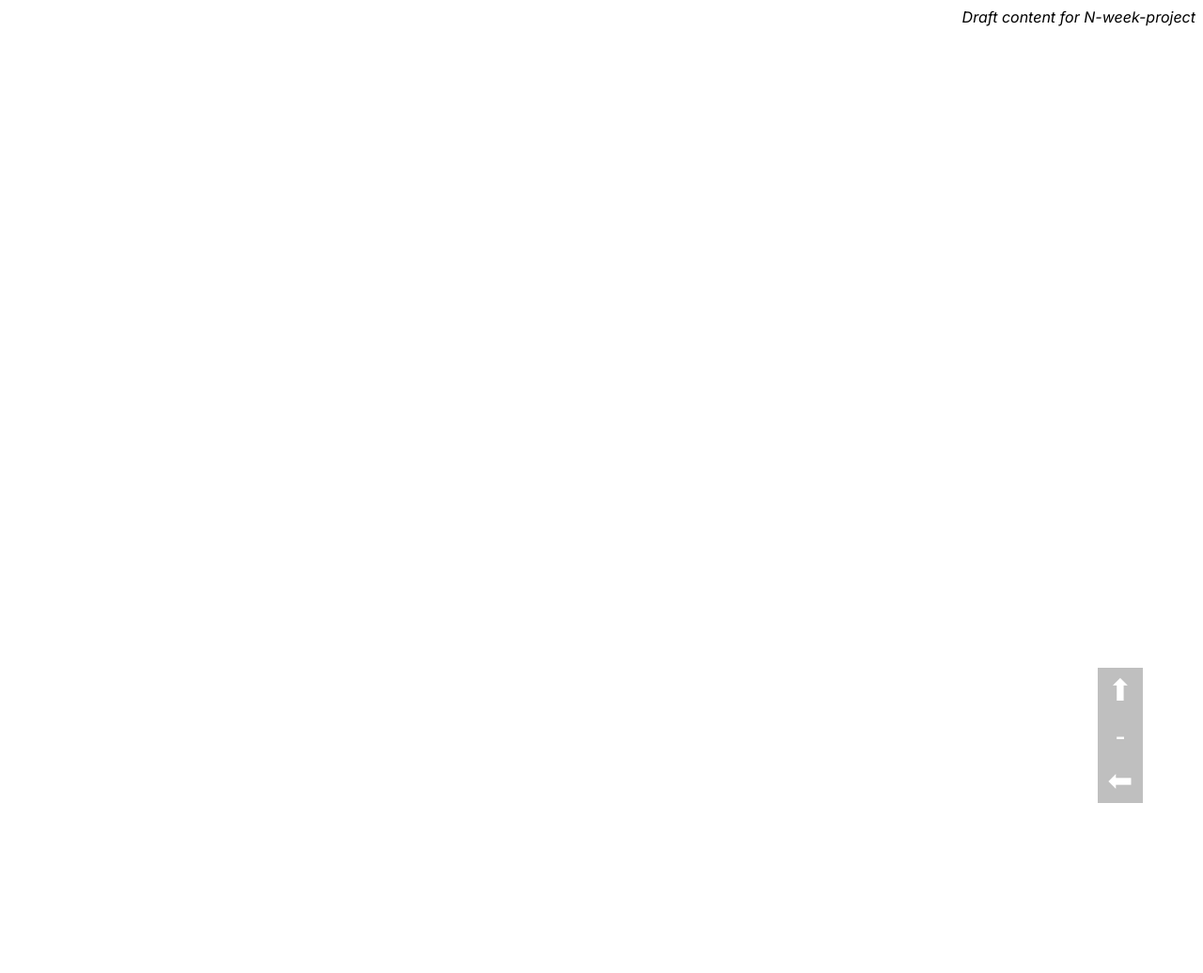
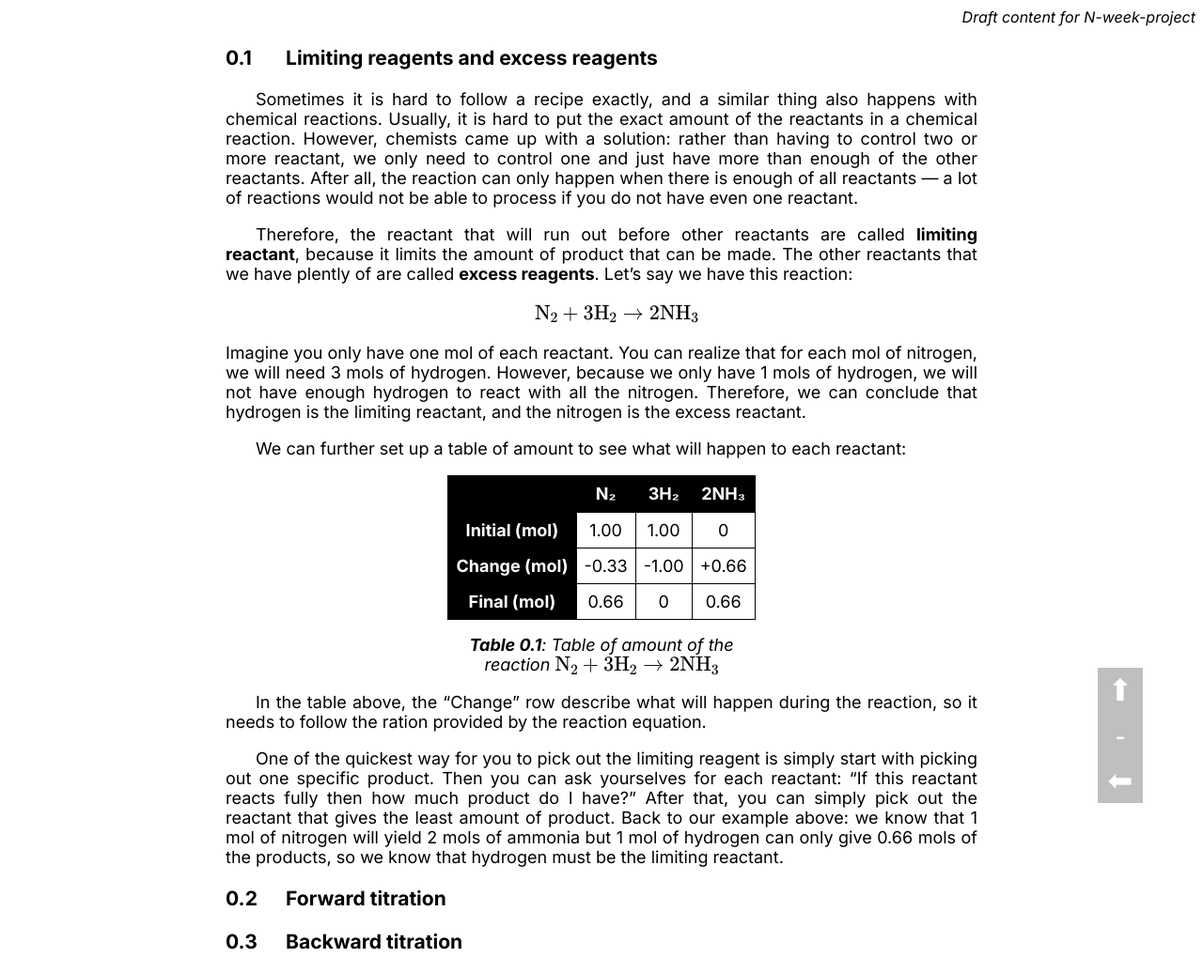
Before and after one commit to LukeNK/n-week-project, a Jekyll site: the page built from drafts/titration.md, in a window 1280 px wide. Shown: the whole page at 94% size. Built offline with Jekyll 4.4.1, drawn with Linux system fonts in a browser that asks for light colours; before the commit the page ends 900 px from its top, so only the background shows below that.

Commit message:
Limiting reagents inside titration chapter

```diff
--- a/drafts/titration.md
+++ b/drafts/titration.md
@@ -1,6 +1,54 @@
 ---
 layout: draft
 title: Titration and back titration
+prerequisites:
+    - c-chem-eq
 ---
 
 <!-- This will have acid-base as prerequisites -->
+
+### Limiting reagents and excess reagents
+Sometimes it is hard to follow a recipe exactly, and a similar thing also happens with chemical reactions. Usually, it is hard to put the exact amount of the reactants in a chemical reaction. However, chemists came up with a solution: rather than having to control two or more reactant, we only need to control one and just have more than enough of the other reactants. After all, the reaction can only happen when there is enough of all reactants — a lot of reactions would not be able to process if you do not have even one reactant.
+
+Therefore, the reactant that will run out before other reactants are called **limiting reactant**, because it limits the amount of product that can be made. The other reactants that we have plently of are called **excess reagents**. Let's say we have this reaction:
+\\[
+    \text{N}_2 + 3\text{H}_2 \rightarrow 2\text{NH}_3
+\\]
+Imagine you only have one mol of each reactant. You can realize that for each mol of nitrogen, we will need 3 mols of hydrogen. However, because we only have 1 mols of hydrogen, we will not have enough hydrogen to react with all the nitrogen. Therefore, we can conclude that hydrogen is the limiting reactant, and the nitrogen is the excess reactant.
+
+We can further set up a table of amount to see what will happen to each reactant:
+<table id="tab-a3">
+    <caption>Table of amount of the reaction $\text{N}_2 + 3\text{H}_2 \rightarrow 2\text{NH}_3$</caption>
+    <tr>
+        <th></th>
+        <th>N₂</th>
+        <th>3H₂</th>
+        <th>2NH₃</th>
+    </tr>
+    <tr>
+        <th>Initial (mol)</th>
+        <td>1.00</td>
+        <td>1.00</td>
+        <td>0</td>
+    </tr>
+    <tr>
+        <th>Change (mol)</th>
+        <td>-0.33</td>
+        <td>-1.00</td>
+        <td>+0.66</td>
+    </tr>
+    <tr>
+        <th>Final (mol)</th>
+        <td>0.66</td>
+        <td>0</td>
+        <td>0.66</td>
+    </tr>
+</table>
+
+In the table above, the "Change" row describe what will happen during the reaction, so it needs to follow the ration provided by the reaction equation.
+
+One of the quickest way for you to pick out the limiting reagent is simply start with picking out one specific product. Then you can ask yourselves for each reactant: "If this reactant reacts fully then how much product do I have?" After that, you can simply pick out the reactant that gives the least amount of product. Back to our example above: we know that 1 mol of nitrogen will yield 2 mols of ammonia but 1 mol of hydrogen can only give 0.66 mols of the products, so we know that hydrogen must be the limiting reactant.
+
+### Forward titration
+
+### Backward titration
```
